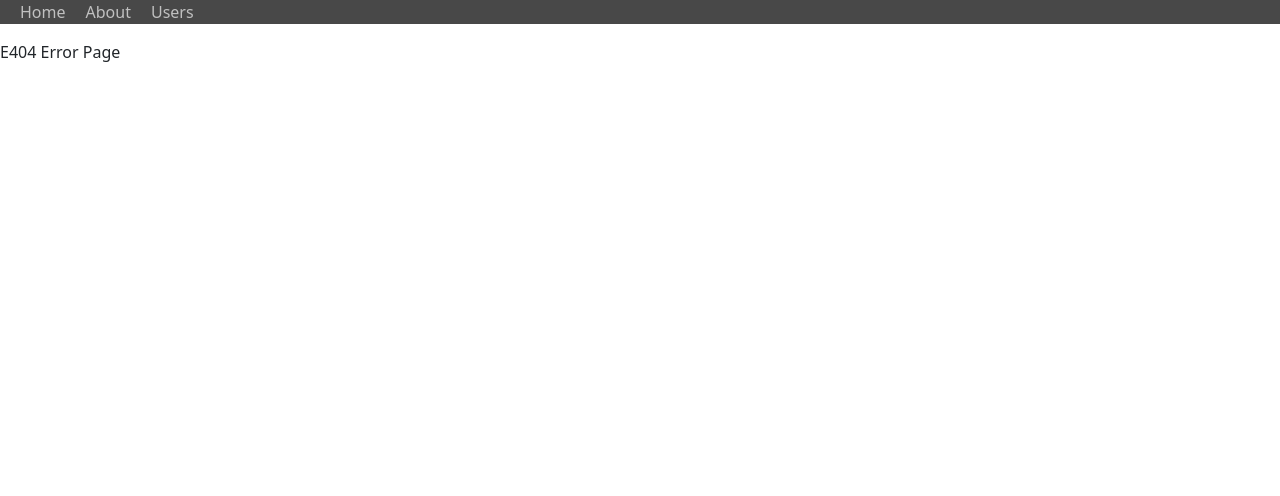
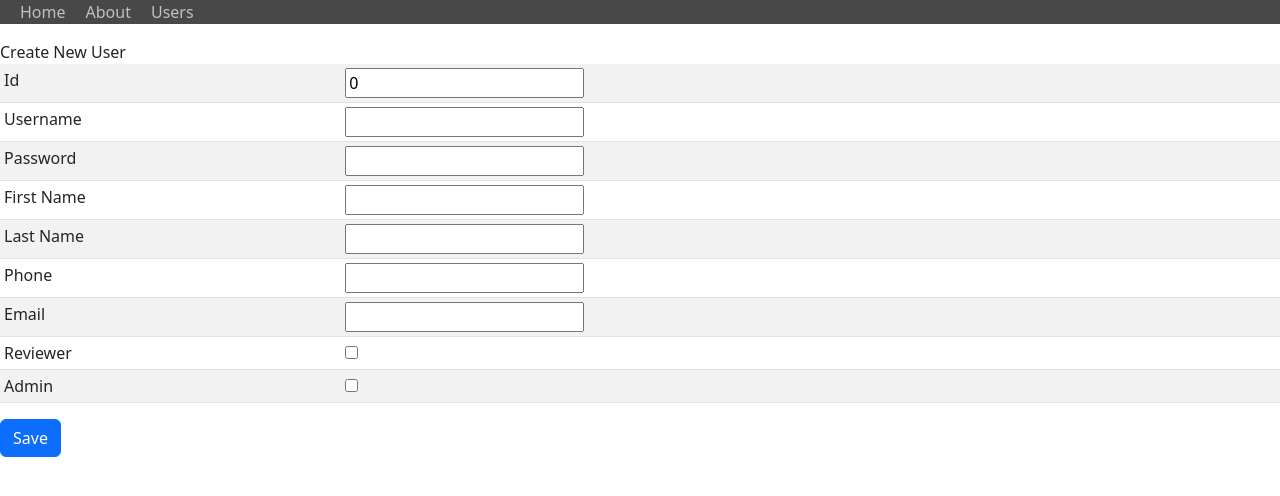
Before and after one commit to codingbyjake/prs-front-end-client, an Angular app: page /user/create in a window 1280 px wide. Shown: the top 496 px of the page. Built offline with nearby package versions, Linux system fonts and the light colour scheme.

Commit message:
Added  User Create

```diff
--- a/src/app/app-routing.module.ts
+++ b/src/app/app-routing.module.ts
@@ -5,6 +5,7 @@ import { AboutComponent } from './core/about/about.component';
 import { E404Component } from './core/e404/e404.component';
 import { UserListComponent } from './user/user-list/user-list.component';
 import { UserDetailComponent } from './user/user-detail/user-detail.component';
+import { UserCreateComponent } from './user/user-create/user-create.component';
 
 const routes: Routes = [
  { path: "", redirectTo: "/home", pathMatch: "full"},
@@ -13,6 +14,7 @@ const routes: Routes = [
  { path: "about", component: AboutComponent },
  { path: "user/list", component: UserListComponent},
  { path: "user/detail/:id", component: UserDetailComponent},
+ { path: "user/create", component: UserCreateComponent},
 
  { path: "**", component: E404Component}
 
--- a/src/app/user/user-create/user-create.component.html
+++ b/src/app/user/user-create/user-create.component.html
@@ -1 +1,50 @@
-<p>user-create works!</p>
+<div id="component">
+    <header>
+        <app-menuitem></app-menuitem>
+        <span id="pageTitle">{{ pageTitle }}</span>
+    </header>
+    <main>
+        <table class="table table-striped table-sm" *ngIf="user">
+            <tbody>
+                <tr>
+                    <td>Id</td>
+                    <td><input [(ngModel)]="user.id" readonly></td>
+                </tr>
+                <tr>
+                    <td>Username</td>
+                    <td><input [(ngModel)]="user.username"></td>
+                </tr>
+                <tr>
+                    <td>Password</td>
+                    <td><input [(ngModel)]="user.password" type="password"></td>
+                </tr>
+                <tr>
+                    <td>First Name</td>
+                    <td><input [(ngModel)]="user.firstname"></td>
+                </tr>
+                <tr>
+                    <td>Last Name</td>
+                    <td><input [(ngModel)]="user.lastname"></td>
+                </tr>
+                <tr>
+                    <td>Phone</td>
+                    <td><input [(ngModel)]="user.phone"></td>
+                </tr>
+                <tr>
+                    <td>Email</td>
+                    <td><input [(ngModel)]="user.email"></td>
+                </tr>
+                <tr>
+                    <td>Reviewer</td>
+                    <td><input [(ngModel)]="user.isReviewer" readonly type="checkbox"></td>
+                </tr>
+                <tr>
+                    <td>Admin</td>
+                    <td><input [(ngModel)]="user.isAdmin" readonly type="checkbox"></td>
+                </tr>
+            </tbody>
+        </table>
+        <button (click)="save()" class="btn btn-primary">Save</button>
+    </main>
+
+</div>
--- a/src/app/user/user-create/user-create.component.ts
+++ b/src/app/user/user-create/user-create.component.ts
@@ -1,4 +1,8 @@
 import { Component } from '@angular/core';
+import { User } from '../user.class';
+import { UserService } from '../user.service';
+import { SystemService } from 'src/app/core/system.service';
+import { ActivatedRoute, Router } from '@angular/router';
 
 @Component({
   selector: 'app-user-create',
@@ -6,5 +10,32 @@ import { Component } from '@angular/core';
   styleUrls: ['./user-create.component.css']
 })
 export class UserCreateComponent {
+  user: User = new User();
+  pageTitle = "Create New User";
+
+  constructor(
+    private usrSvc: UserService,
+    private sysSvc: SystemService,
+    private route: ActivatedRoute,
+    private router: Router
+
+  ){}
+
+  save(){
+    this.usrSvc.create(this.user).subscribe({
+      next: (res) => {
+        console.debug("User Created!!");
+        this.router.navigateByUrl("/user/list");
+      },
+      error: (err) => {
+        console.error(err);
+      }
+    })
+
+  }
+
+  ngOnInit(): void{
+
+  }
 
 }
--- a/src/app/user/user-list/user-list.component.html
+++ b/src/app/user/user-list/user-list.component.html
@@ -2,6 +2,8 @@
     <header>
         <app-menuitem></app-menuitem>
         <span id="pageTitle">{{ pageTitle }}</span>
+        <span> | </span>
+        <a routerLink="/user/create" class="">Create New User</a>
     </header>
     <table class="table table-striped table-sm">
         <thead>
```
